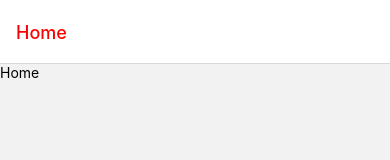
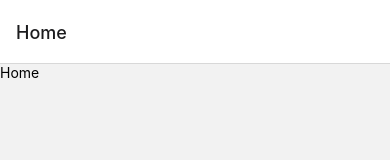
Before and after one commit to hassan6846/AutoExpertEase, a React Native app in the folder app/: screen / in a window 390 px wide. Shown: the top 160 px of the page. Built offline with nearby package versions, Linux system fonts and the light colour scheme.

Commit message:
Update App.tsx

```diff
--- a/app/App.tsx
+++ b/app/App.tsx
@@ -20,9 +20,7 @@ const Tab = createBottomTabNavigator()
 import LoginPage from "./screens/LoginScreen"
 import PrivacyPolicy from "./screens/PrivacyPolicy"
 import SelectLanguage from "./screens/SelectLanguage"
-import OfflineComponent from "./screens/Offline.page"
 import OtpPage from "./screens/OtpScreen"
-
 
 // Tabs Root Pages
 import Home from "./screens/HomeTab"
@@ -32,17 +30,16 @@ import ProfileTab from "./screens/ProfileTab"
 import ExploreTab from "./screens/ExploreTab"
 // tabs Configs
 import TabsConfigs from "./configs/TabsConfigs"
+//pages/screens
+//OFlinePage
+import OfflineComponent from "./screens/Offline.page"
 export default function App({ navigation }: { navigation: any }) {
   // animation
 
   return (
     <NavigationContainer>
       {/* Bottom Tab Navigator */}
-      <Tab.Navigator
-      screenOptions={{
-     headerTintColor:"red"
-      }}
-      >
+      <Tab.Navigator>
         <Tab.Screen
           name="Home"
           component={Home}
@@ -83,10 +80,10 @@ export default function App({ navigation }: { navigation: any }) {
           component={ProfileTab}
           name="Profile"
           options={{
-            tabBarLabel:TabsConfigs.Profile.tabLabel,
-            tabBarIcon:TabsConfigs.Profile.Svg,
+            tabBarLabel: TabsConfigs.Profile.tabLabel,
+            tabBarIcon: TabsConfigs.Profile.Svg,
           }}
-          />
+        />
       </Tab.Navigator>
     </NavigationContainer>
   );
```
